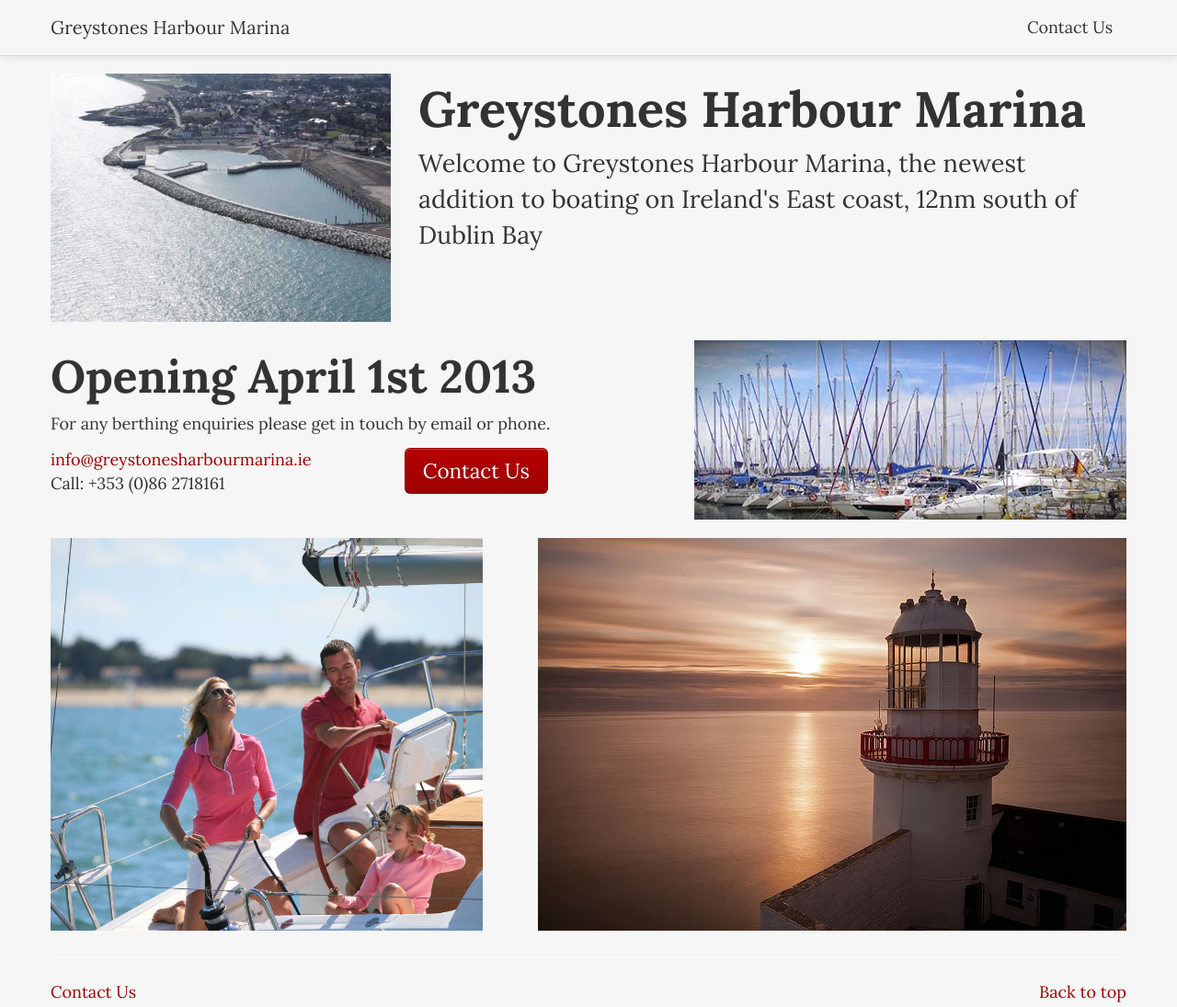
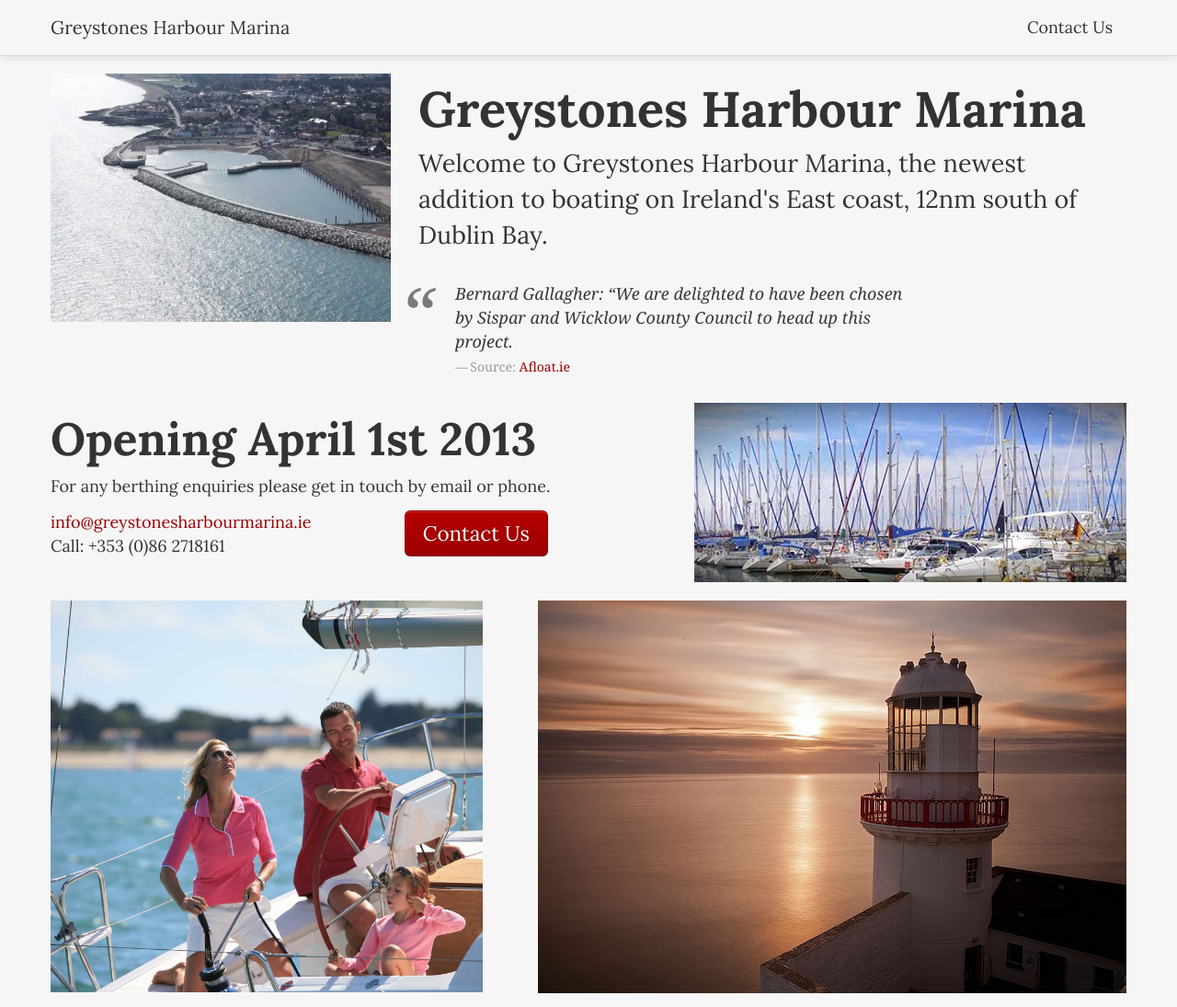
Before and after one commit to denishoctor/Greystones-Harbour-Marina, a plain HTML site: page index.html in a window 1280 px wide. Shown: the top 1095 px of the page at 92% size. Drawn offline with Linux system fonts and the light colour scheme.

Commit message:
Adding quote linking to Afloat.ie PR article

```diff
--- a/index.html
+++ b/index.html
@@ -14,6 +14,7 @@
 		<link href="static/css/bootstrap.min.css" rel="stylesheet">
 		<link href="static/css/bootstrap-responsive.min.css" rel="stylesheet">
 		<link href="static/css/bootswatch.css" rel="stylesheet">
+		<link href="static/css/site.css" rel="stylesheet">
 
 		<script>
 			var _gaq = _gaq || [];
@@ -59,7 +60,11 @@
 					</div>
 					<div class="span8">
 						<h1>Greystones Harbour Marina</h1>
-						<p class="lead">Welcome to Greystones Harbour Marina, the newest addition to boating on Ireland's East coast, 12nm south of Dublin Bay</p>
+						<p class="lead">Welcome to Greystones Harbour Marina, the newest addition to boating on Ireland's East coast, 12nm south of Dublin Bay.</p>
+						<blockquote>
+							Bernard Gallagher: “We are delighted to have been chosen by Sispar and Wicklow County Council to head up this project.
+							<cite>Source: <a href="http://afloat.ie/port-news/greystones-harbour/item/20511-greystones-harbour-marina-to-open-next-april-with-100-berths">Afloat.ie</a></cite>
+						</blockquote>
 					</div>
 				</div>
 			</header>
@@ -111,10 +116,9 @@
 				<small><abbr title="Telephone">Tel:</abbr> +353 (0)86 2718161</small>
 			</footer>
 
-		</div><!-- /container -->
+		</div>
 
-		<!-- Placed at the end of the document so the pages load faster
 		<script src="static/js/jquery-1.8.3.min.js"></script>
-		<script src="static/js/bootstrap.min.js"></script>  -->
+		<script src="static/js/bootstrap.min.js"></script>
 	</body>
 </html>
--- a/static/css/site.css
+++ b/static/css/site.css
@@ -0,0 +1,33 @@
+blockquote {
+	font-family: Georgia, serif;
+	font-size: 18px;
+	font-style: italic;
+	width: 500px;
+	margin: 0.25em 0;
+	padding: 0.25em 40px;
+	line-height: 1.45;
+	position: relative;
+	color: #383838;
+	border-left: none;
+}
+
+blockquote:before {
+	display: block;
+	content: "\201C";
+	font-size: 80px;
+	position: absolute;
+	left: -20px;
+	top: -20px;
+	color: #7a7a7a;
+}
+
+blockquote cite {
+	color: #999999;
+	font-size: 14px;
+	display: block;
+	margin-top: 5px;
+}
+
+blockquote cite:before {
+	content: "\2014 \2009";
+}
```
